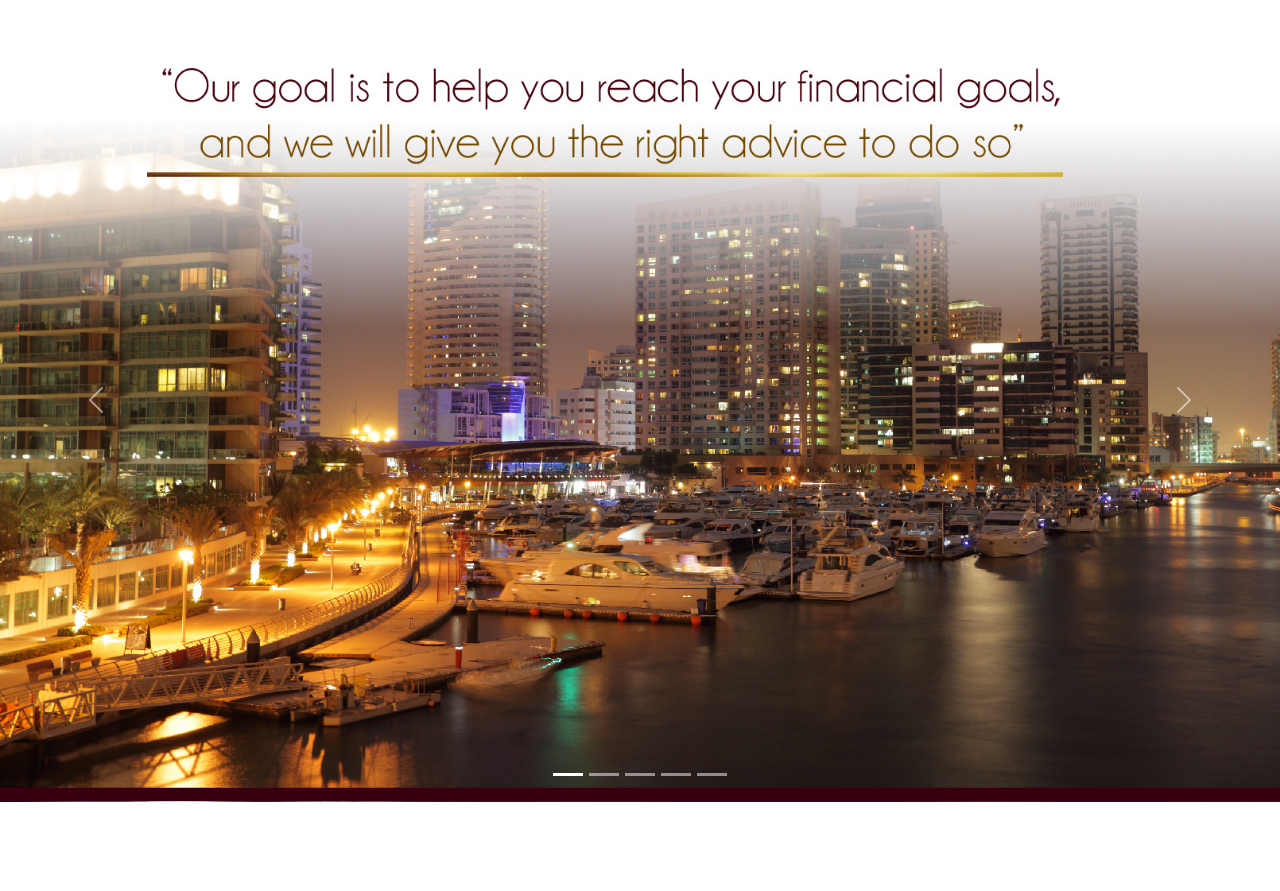
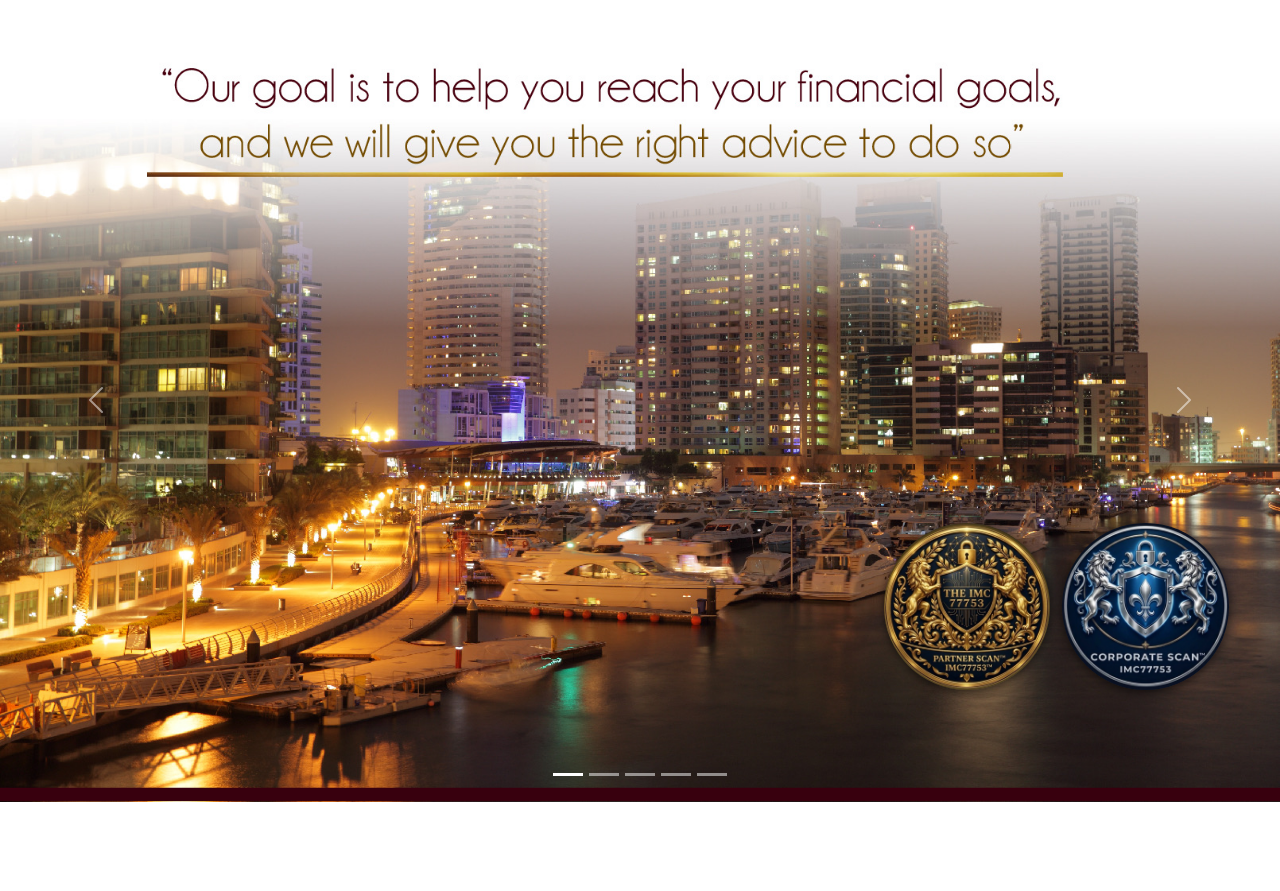
Before and after one commit to lordhyde/rollscapital, a PHP site: page / in a window 1280 px wide. Shown: the part 331-1222 px from the top of the page. Run offline with PHP 8.4, Linux system fonts and the light colour scheme; some libraries are stand-ins or nearby versions.

Commit message:
Add Partner/Corporate Scan shields to carousel and home block, remove preview image

```diff
--- a/css/estilo.css
+++ b/css/estilo.css
@@ -829,3 +829,35 @@ p.nota{
 		width: 110px;
 	}
 }
+/* Partner / Corporate Scan shields */
+.slider-shields {
+	position: absolute;
+	right: 4%;
+	bottom: 14%;
+	z-index: 5;
+	display: flex;
+	gap: 12px;
+}
+.slider-shields img {
+	width: clamp(56px, 13vw, 240px);
+	height: auto;
+	border-radius: 50%;
+	box-shadow: 0 2px 10px rgba(0,0,0,.6);
+}
+.scan-links {
+	display: flex;
+	gap: 20px;
+	margin-top: 20px;
+}
+.scan-links a {
+	text-align: center;
+	color: #6a0006;
+	font-weight: bold;
+}
+.scan-links img {
+	display: block;
+	width: clamp(110px, 12vw, 170px);
+	height: auto;
+	border-radius: 50%;
+	margin: 0 auto 6px;
+}
--- a/index.php
+++ b/index.php
@@ -31,6 +31,10 @@ require_once('header.php') ?>
 				<div class="carousel-item">
 					<img class="d-block w-100" src="img/home5.jpg" alt="Fifth slide">
 				</div>
+			</div>
+			<div class="slider-shields">
+				<a href="https://rollscapital.netlify.app" target="_blank" rel="noopener" title="Partner Scan"><img src="img/shield-partner.jpg" alt="Partner Scan IMC77753"></a>
+				<a href="https://rollscapital.netlify.app/?product=corp" target="_blank" rel="noopener" title="Corporate Scan"><img src="img/shield-corporate.jpg" alt="Corporate Scan IMC77753"></a>
 			</div>
 			<button class="carousel-control-prev" type="button" data-bs-target="#homeSlider" data-bs-slide="prev">
 				<span class="carousel-control-prev-icon" aria-hidden="true"></span>
@@ -66,8 +70,10 @@ require_once('header.php') ?>
 					</div>
 					<div class="row">
 						<h2>PARTNER &amp; CORPORATE SCAN</h2>
-						<a href="https://rollscapital.netlify.app" target="_blank" rel="noopener"><img src="img/corporate-scan.jpg" alt="Partner &amp; Corporate Scan preview" style="width:100%;max-width:480px;height:auto;"></a>
-						<p class="text-right readmore"><a href="https://rollscapital.netlify.app" target="_blank" rel="noopener">Open the app...</a></p>
+						<div class="scan-links">
+							<a href="https://rollscapital.netlify.app" target="_blank" rel="noopener"><img src="img/shield-partner.jpg" alt="Partner Scan IMC77753"><span>Partner Scan</span></a>
+							<a href="https://rollscapital.netlify.app/?product=corp" target="_blank" rel="noopener"><img src="img/shield-corporate.jpg" alt="Corporate Scan IMC77753"><span>Corporate Scan</span></a>
+						</div>
 					</div>
 				</div>
 				<div class="col-sm-5">
```
Also changed, not shown: img/corporate-scan.jpg (deleted), img/shield-corporate.jpg (added), img/shield-partner.jpg (added).
